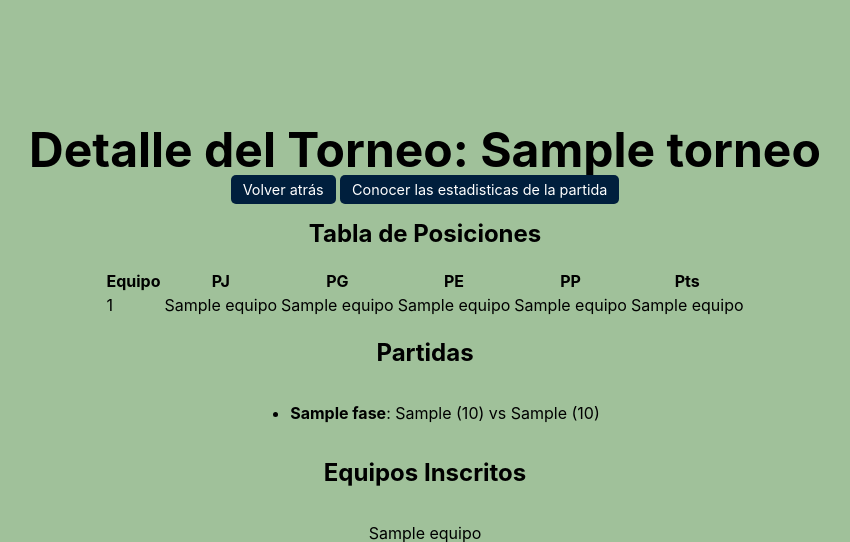
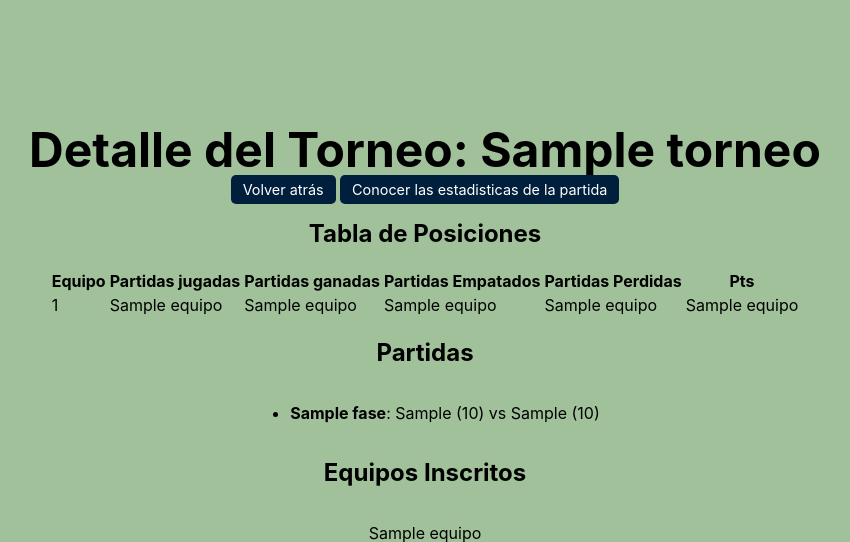
Before and after one commit to ilSktty/IIC2413-Tarea1, a Flask app: page /torneo/1 in a window 1280 px wide. Shown: the top 542 px of the page, without its empty margins (215-1065 px from the left). Run offline with Flask 3, Linux system fonts and the light colour scheme; a database or web service that is not in the repository returns one stand-in record (values such as "Sample title"); some libraries are stand-ins or nearby versions.

Commit message:
Nombres en tabla posiciones

```diff
--- a/app/templates/detalles_torneo.html
+++ b/app/templates/detalles_torneo.html
@@ -15,7 +15,12 @@
     <table>
         <thead>
             <tr>
-                <th>Equipo</th><th>PJ</th><th>PG</th><th>PE</th><th>PP</th><th>Pts</th>
+                <th>Equipo</th>
+                <th>Partidas jugadas</th>
+                <th>Partidas ganadas</th>
+                <th>Partidas Empatados</th>
+                <th>Partidas Perdidas</th>
+                <th>Pts</th>
             </tr>
         </thead>
         <tbody>
```
